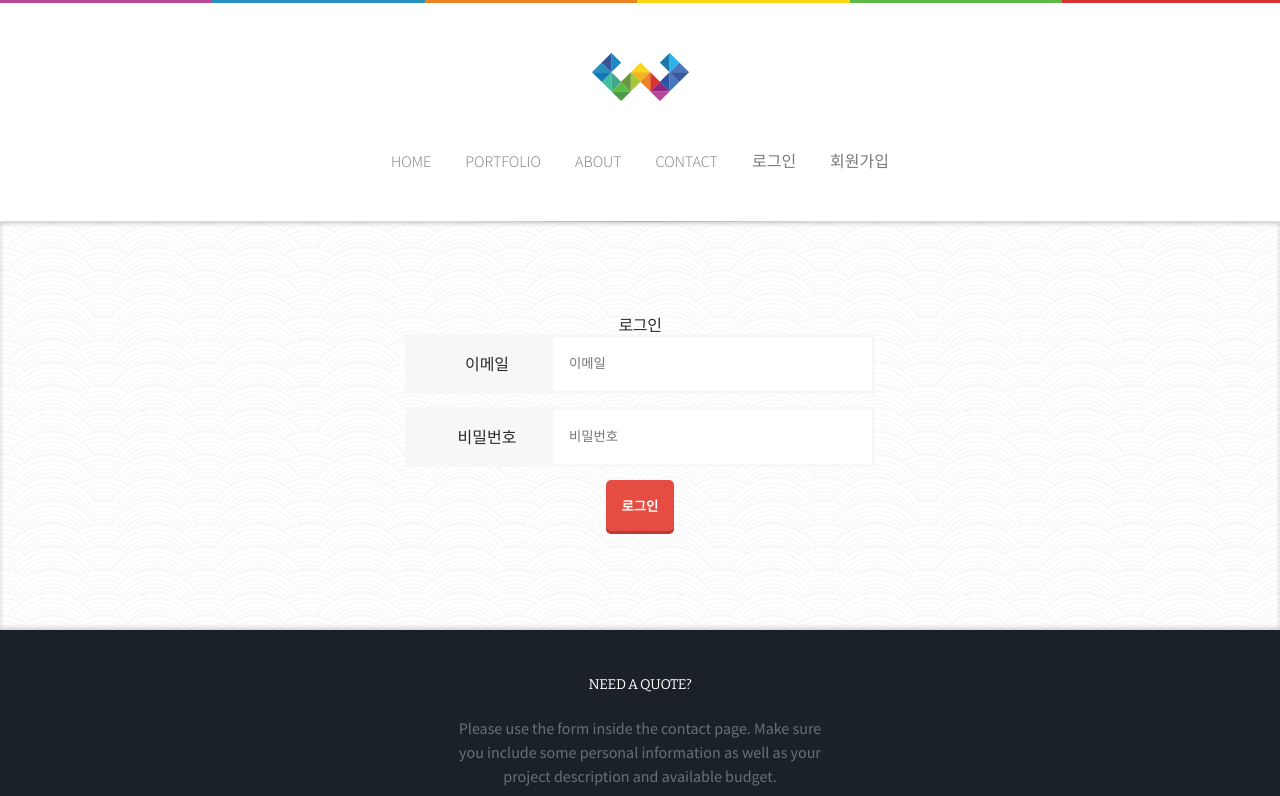
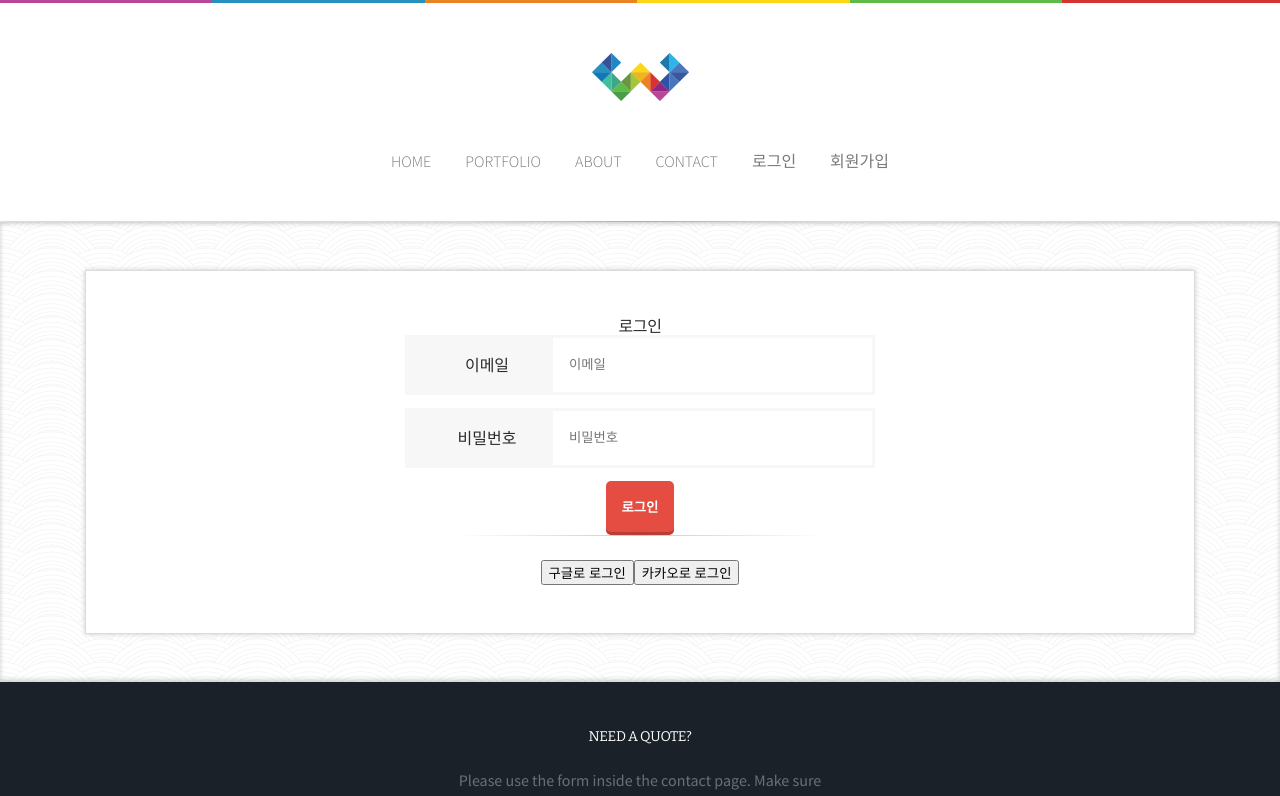
Before and after one commit to bohem026/ESTFE13_portfolio-app, a Next.js app: page /login in a window 1280 px wide. Shown: the top 796 px of the page. Built offline with nearby package versions, Linux system fonts and the light colour scheme; no server answers.

Commit message:
feat: 구글 및 카카오 로그인 기능 추가

```diff
--- a/src/app/login/page.js
+++ b/src/app/login/page.js
@@ -29,8 +29,32 @@
     }
   };
 
+  const signInWithGoogle = async () => {
+    const { data, error } = await supabase.auth.signInWithOAuth({
+      provider: 'google',
+      options: {
+        redirectTo: window.location.origin,
+      },
+    });
+    if (error) {
+      console.error('로그인 실패: ', error.message);
+    }
+  };
+
+  const signInWithKakao = async () => {
+    const { data, error } = await supabase.auth.signInWithOAuth({
+      provider: 'kakao',
+      options: {
+        redirectTo: window.location.origin,
+      },
+    });
+    if (error) {
+      console.error('로그인 실패: ', error.message);
+    }
+  };
+
   return (
-    <div className="about_content">
+    <div className="about_content shadow">
       <h2>로그인</h2>
       <div className="contact_form">
         <form onSubmit={handleLogin}>
@@ -53,6 +77,9 @@
             <input type="submit" className="primary-btn" value="로그인" />
           </p>
         </form>
+        <hr />
+        <button onClick={signInWithGoogle}>구글로 로그인</button>
+        <button onClick={signInWithKakao}>카카오로 로그인</button>
       </div>
     </div>
   );
```
